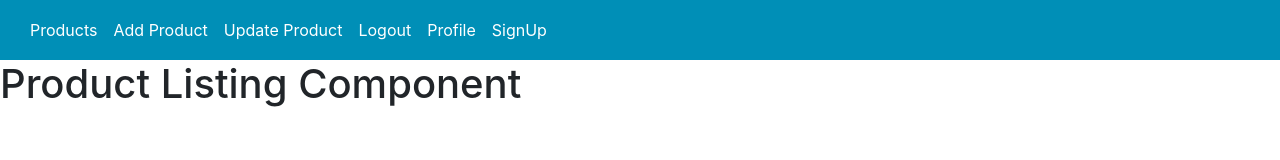
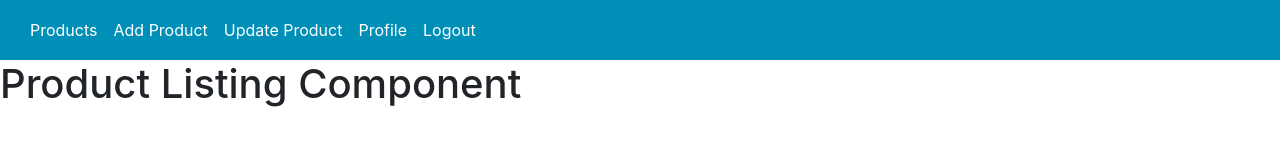
Before and after one commit to luckkalpna/e-Comm_Dashboard, a React (Create React App) app in the folder front-end/: page / in a window 1280 px wide. Shown: the top 160 px of the page. Built offline with nearby package versions, Linux system fonts and the light colour scheme; sample sign-in values are in the browser's storage.

Commit message:
Handle SignUp & Login functions

```diff
--- a/front-end/src/App.js
+++ b/front-end/src/App.js
@@ -3,6 +3,7 @@ import Footer from "./components/Footer";
 import Navbar from "./components/Navbar";
 import { BrowserRouter, Routes, Route } from "react-router-dom";
 import SignUp from "./components/SignUp";
+import PrivateComponent from "./components/PrivateComponent";
 
 function App() {
   return (
@@ -10,12 +11,15 @@ function App() {
       <BrowserRouter>
         <Navbar />
         <Routes>
-          <Route path="/" element={<h1>Product Listing Component</h1>} />
-          <Route path="/add" element={<h1>Add Product Component</h1>} />
-          <Route path="/update" element={<h1>Update Product Component</h1>} />
-          <Route path="/logout" element={<h1>Logout Page</h1>} />
-          <Route path="/profile" element={<h1>Profile Page</h1>} />
-          <Route path="/signup" element={ <SignUp /> } />
+          <Route element={<PrivateComponent />}>
+            <Route path="/" element={<h1>Product Listing Component</h1>} />
+            <Route path="/add" element={<h1>Add Product Component</h1>} />
+            <Route path="/update" element={<h1>Update Product Component</h1>} />
+            <Route path="/logout" element={<h1>Logout Page</h1>} />
+            <Route path="/profile" element={<h1>Profile Page</h1>} />
+          </Route>
+
+          <Route path="/signup" element={<SignUp />} />
         </Routes>
         <Footer />
       </BrowserRouter>
--- a/front-end/src/components/Navbar.js
+++ b/front-end/src/components/Navbar.js
@@ -1,7 +1,14 @@
 import React from "react";
-import { Link } from "react-router-dom";
+import { Link, useNavigate } from "react-router-dom";
 
 export default function Navbar() {
+  const auth = localStorage.getItem("user");
+  const navigate = useNavigate();
+  const logout = () =>{
+    localStorage.removeItem("user");
+    navigate("/signup");
+    console.log("Logout clicked");
+  }
   return (
     <>
       <nav className="navbar navbar-expand-lg bg-body-tertiary navbar">
@@ -24,19 +31,16 @@ export default function Navbar() {
                 </Link>
               </li>
               <li className="nav-item">
-                <Link className="nav-link" to="/logout">
-                  Logout
-                </Link>
-              </li>
-              <li className="nav-item">
                 <Link className="nav-link" to="/profile">
                   Profile
                 </Link>
               </li>
               <li className="nav-item">
-                <Link className="nav-link" to="/signup">
+                {auth ? <Link className="nav-link" onClick={logout} to="/signup">
+                  Logout
+                </Link> : <Link className="nav-link" to="/signup">
                   SignUp
-                </Link>
+                </Link>}
               </li>
             </ul>
           </div>
--- /dev/null
+++ b/front-end/src/components/PrivateComponent.js
@@ -0,0 +1,9 @@
+import React from 'react'
+import { Navigate, Outlet } from 'react-router-dom'
+
+export default function PrivateComponent() {
+  const auth = localStorage.getItem("user");
+  return (
+    auth ? <Outlet /> : <Navigate to='/signup' />
+  )
+}
--- a/front-end/src/components/SignUp.js
+++ b/front-end/src/components/SignUp.js
@@ -1,4 +1,4 @@
-import React, {useState} from "react";
+import React, {useEffect, useState} from "react";
 import { useNavigate} from 'react-router-dom'
 
 export default function SignUp() {
@@ -7,6 +7,14 @@ export default function SignUp() {
   const [email, setEmail] = useState("");
   const [password, setPassword] = useState("");
   const Navigate = useNavigate();
+
+  useEffect(() =>{
+    const auth = localStorage.getItem("user");
+    if(auth){
+      Navigate("/");
+    }
+  })
+
   const collectData = async ()=>{
     console.log(name, email, password);
     let result = await fetch("http://localhost:5000/register", {
```
